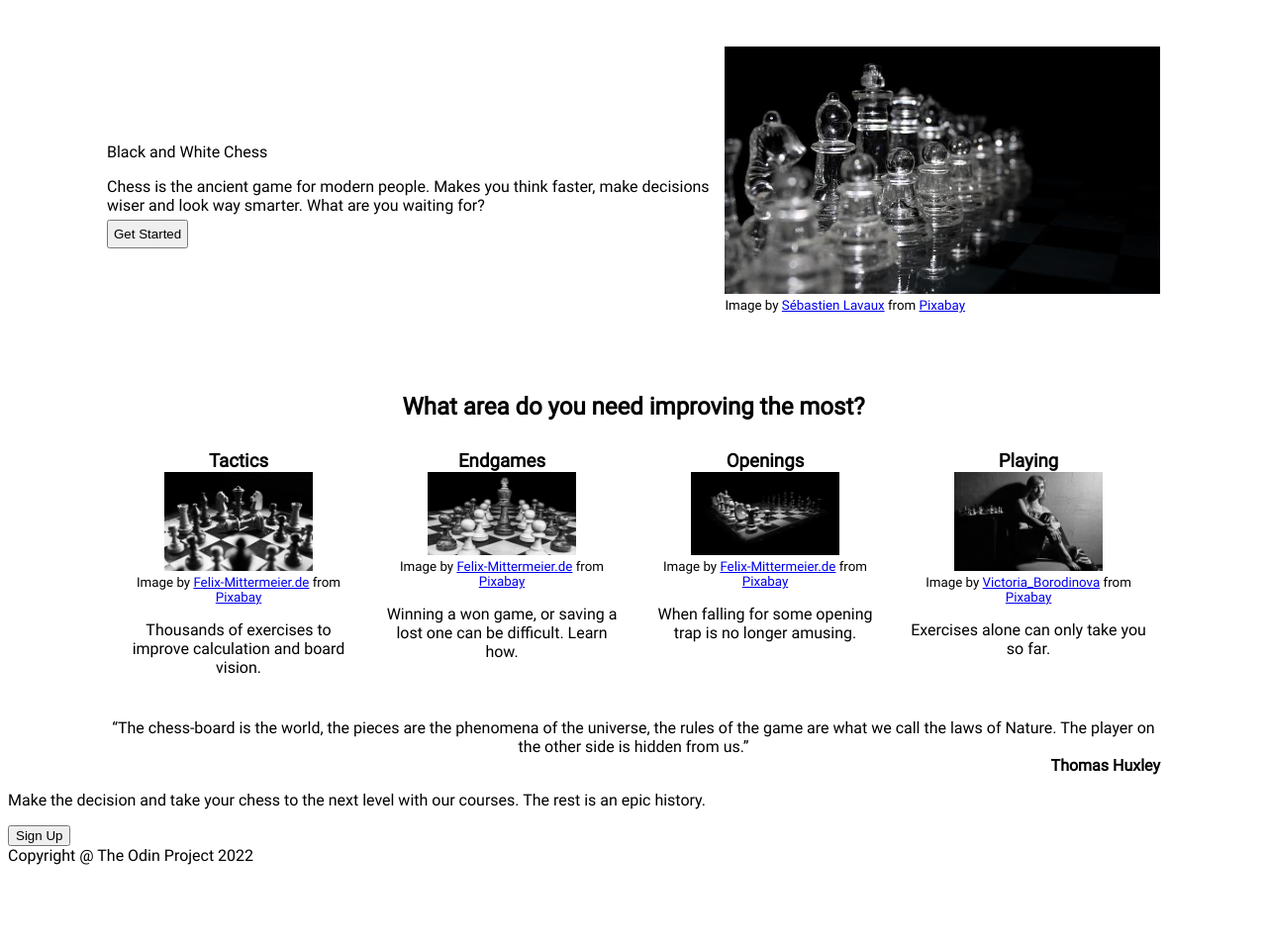
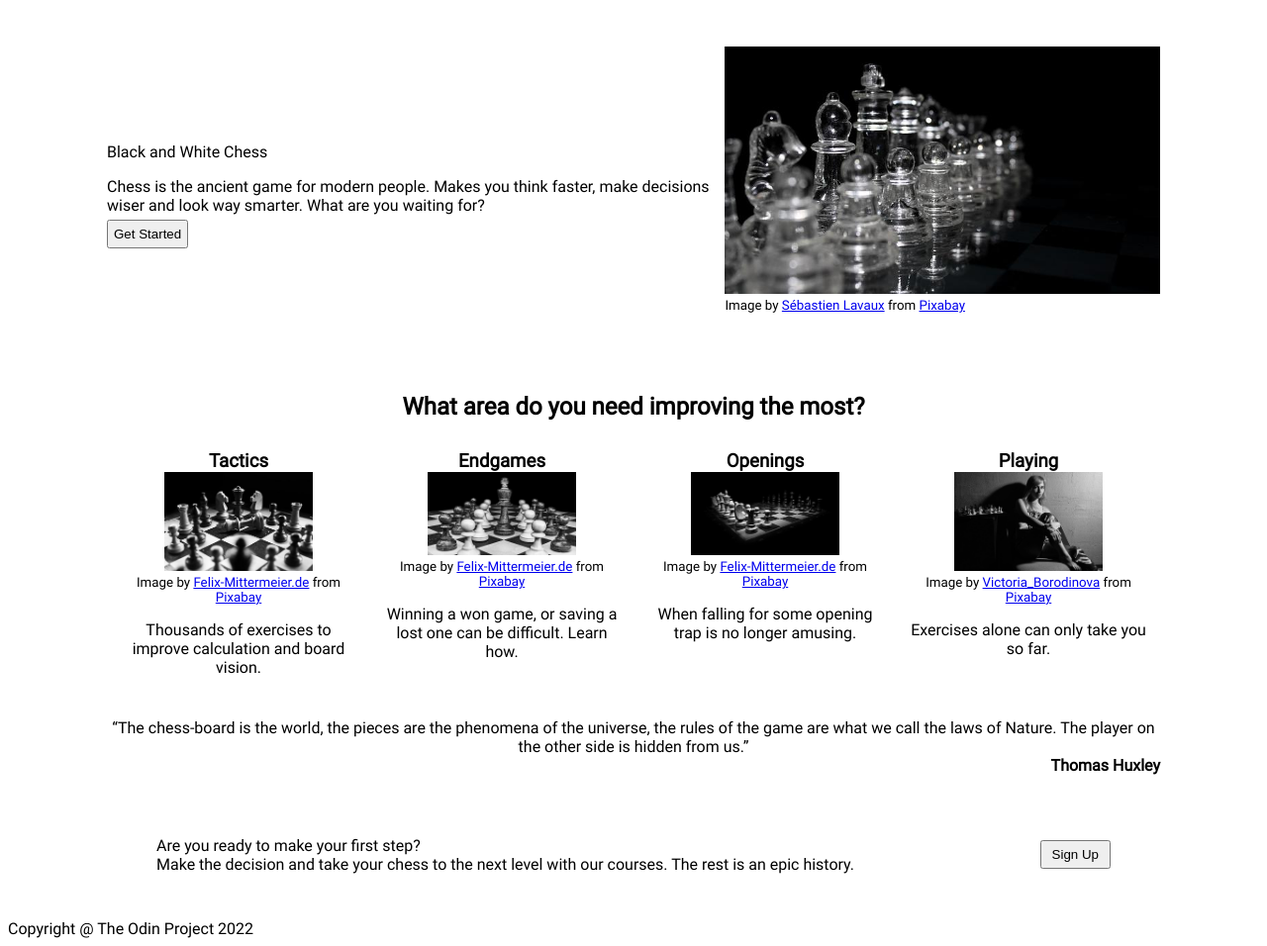
Before and after one commit to MarcusCalgar/Landing-Page, a plain HTML site: page index.html in a window 1280 px wide. Shown: the part 80-1036 px from the top of the page at 99% size. Before the commit the page ends 962 px from the top, so only its background shows below. Drawn offline with Linux system fonts and the light colour scheme.

Commit message:
Add style to banner

```diff
--- a/index.html
+++ b/index.html
@@ -74,8 +74,8 @@
         <div class="quote"><p><q>The chess-board is the world, the pieces are the phenomena of the universe, the rules of the game are what we call the laws of Nature. The player on the other side is hidden from us.</q><span>Thomas Huxley</span></p></div>
     </div>
     <div class="banner">
-        <p>Make the decision and take your chess to the next level with our courses. The rest is an epic history.</p>
-        <button>Sign Up</button>
+        <p>Are you ready to make your first step?<br>Make the decision and take your chess to the next level with our courses. The rest is an epic history.</p>
+        <button class="sign-up-button">Sign Up</button>
     </div>
     <div class="footer"> Copyright @ The Odin Project 2022</div>
 </body>
--- a/style.css
+++ b/style.css
@@ -102,3 +102,16 @@ span {
     text-align: right;
     font-weight: bold;
 }
+
+.banner {
+    display: flex;
+    margin: auto 50px;
+    padding: 30px 100px;
+    align-items: center;
+}
+
+.sign-up-button {
+    display: block;
+    margin-left: auto;
+    padding: 5px 10px;
+}
```
